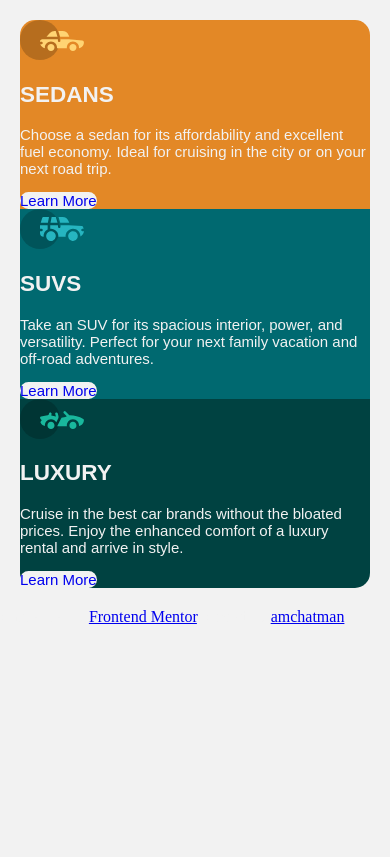
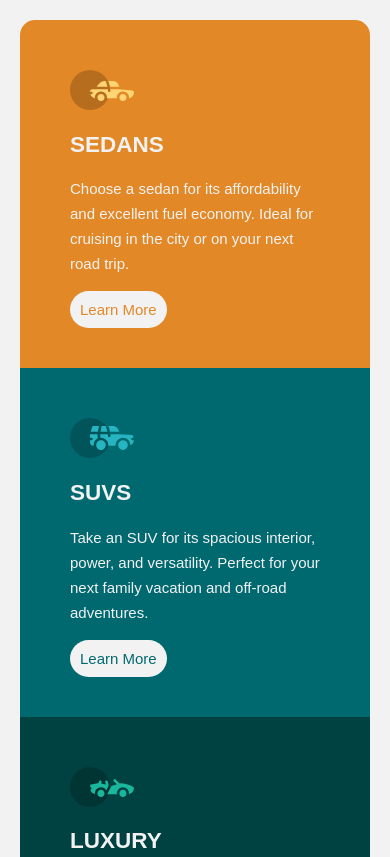
Before and after one commit to amchatman/3-column-preview-card-component, a plain HTML site: page index.html in a window 390 px wide. Shown: the top 857 px of the page. Drawn offline with Linux system fonts and the light colour scheme.

Commit message:
Mobile/Desktop
Finished Mobile code and Desktop code

```diff
--- a/index.html
+++ b/index.html
@@ -16,7 +16,7 @@
     <div class="column-1">
       <img src="images/icon-sedans.svg" alt="Icon of a sedan vechical">
       <h2 class="column-title">SEDANS</h2>
-      <p>Choose a sedan for its affordability and excellent fuel economy. Ideal for cruising in the city
+      <p class="describtion">Choose a sedan for its affordability and excellent fuel economy. Ideal for cruising in the city
       or on your next road trip.</p>
       <a href="#" class="link">Learn More</a>
     </div>
@@ -24,7 +24,7 @@
     <div class="column-2">
       <img src="images/icon-suvs.svg" alt="Icon of a suv vechical">
       <h2 class="column-title">SUVS</h2>
-      <p>Take an SUV for its spacious interior, power, and versatility. Perfect for your next family vacation
+      <p class="describtion">Take an SUV for its spacious interior, power, and versatility. Perfect for your next family vacation
       and off-road adventures.</p>
       <a href="#" class="link">Learn More</a>
   </div>
@@ -32,7 +32,7 @@
   <div class="column-3">
     <img src="images/icon-luxury.svg" alt="Icon of luxury vechical">
     <h2 class="column-title">LUXURY</h2>
-    <p>Cruise in the best car brands without the bloated prices. Enjoy the enhanced comfort of a luxury
+    <p class="describtion">Cruise in the best car brands without the bloated prices. Enjoy the enhanced comfort of a luxury
     rental and arrive in style.</p>
     <a href="#" class=link>Learn More</a>
   </div>
--- a/style.css
+++ b/style.css
@@ -4,14 +4,32 @@ body{
   background-color:#F2F2F2;
   color:#F2F2F2;
 }
+.row{
+  display:flex;
+  justify-content:center;
+  margin:50px;
+}
 .column-1{
   background-color:#E38826;
+  border-top-left-radius:15px;
+  border-bottom-left-radius:15px;
+}
+.column-1 a{
+  color:#E38826;
 }
 .column-2{
   background-color:#006970;
 }
+.column-2 a{
+  color:#006970;
+}
 .column-3{
   background-color:#004241;
+  border-top-right-radius:15px;
+  border-bottom-right-radius:15px;
+}
+.column-3 a{
+  color:#004241;
 }
 .column-title{
   font-family:Big Shoulders Display,sans-serif;
@@ -19,23 +37,55 @@ body{
 }
 .link{
   background-color:#F2F2F2;
-  border-radius:15px;
+  border-radius:20px;
   text-decoration:none;
+  padding:10px;
+}
+.link:active{
+  color:#F2F2F2;
+  background-color:transparent;
+  border:2px solid #F2F2F2;
+  border-radius:20px;
 }
 .column-1,.column-2,.column-3{
   font-family:Lexend,sans-serif;
   font-size:15px;
+  overflow:hidden;
+  padding:50px;
+  width:200px;
+  height:350px;
+}
+.describtion{
+  line-height:25px;
+  padding-bottom:35px;
+}
+.attribution{
+  color:#000000;
+  font-size:12px;
+  margin:0 auto;
+  text-align:center;
 }
 @media screen and (max-width:767px){
   .row{
+    display:block;
     margin:20px;
   }
   .column-1{
     border-top-left-radius:15px;
     border-top-right-radius:15px;
-  }
+    border-bottom-left-radius:0;
+}
   .column-3{
     border-bottom-left-radius:15px;
     border-bottom-right-radius:15px;
+    border-top-right-radius:0;
+  }
+  .column-1,.column-2,.column-3{
+    padding:50px;
+    width:auto;
+    height:auto;
+  }
+  .describtion{
+    padding-bottom:10px;
   }
 }
```
